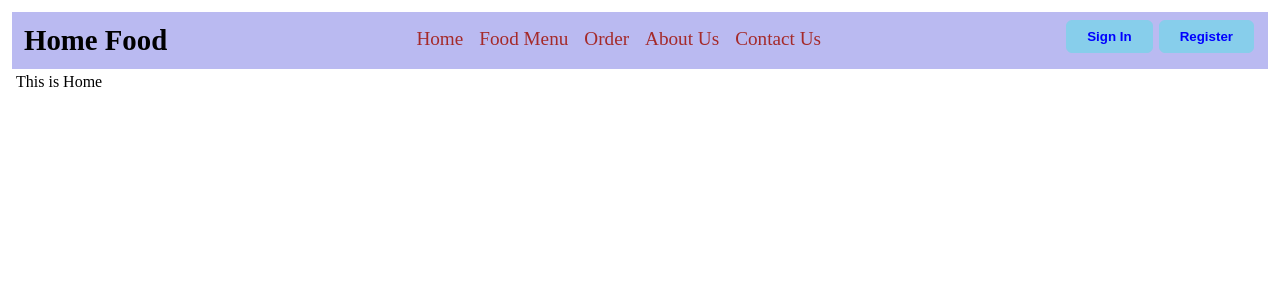
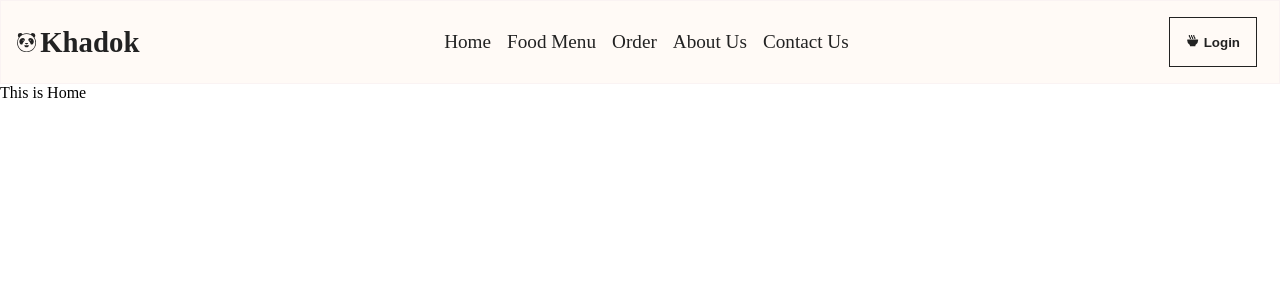
Before and after one commit to sowmitraguho/home-food-service, a React (Vite) app: page / in a window 1280 px wide. Shown: the top 300 px of the page. Built offline with nearby package versions, Linux system fonts and the light colour scheme.

Commit message:
navbar design done

```diff
--- a/package.json
+++ b/package.json
@@ -12,6 +12,7 @@
   "dependencies": {
     "react": "^19.0.0",
     "react-dom": "^19.0.0",
+    "react-icons": "^5.5.0",
     "react-router": "^7.5.0"
   },
   "devDependencies": {
--- a/src/App.css
+++ b/src/App.css
@@ -1,4 +1,5 @@
 *{
   margin: 0;
-  padding: 4px;
+  padding: 0;
+  box-sizing: border-box;
 }
--- a/src/Components/Navbar/Navbar.css
+++ b/src/Components/Navbar/Navbar.css
@@ -2,11 +2,18 @@ nav{
     display: flex;
     flex-direction: row;
     justify-content: space-between;
+    align-items: center;
     font-size: 1.2rem;
-    background-color: rgb(186, 186, 241);
+    background-color: rgb(255, 250, 246);
+    border: 1px solid rgb(250, 243, 243);
+    padding: 16px;
+
 }
 .nav-logo{
     font-size: 1.2rem;
+    color: rgb(34, 34, 34);
+    display: flex;
+    align-items: center;
 }
 .nav-links{
     display: flex;
@@ -15,18 +22,22 @@ nav{
 }
 .nav-links a{
     text-decoration: none;
-    color: brown;
+    color: rgb(34, 34, 34);
+    margin-right: 16px;
+}
+.btn{
+    /* padding-top: 8px;
+    padding-bottom: 8px;
+    padding-left: 20px;
+    padding-right: 20px; */
+    padding: 1rem;
+    margin-right: 6px;
+    font-weight: 600;
+    border: 1px solid rgb(34, 34, 34);
+    color: rgb(34, 34, 34);
+    background-color: rgb(255, 250, 246);
 
 }
-.btn{
-    padding-top: 8px;
-    padding-bottom: 8px;
-    padding-left: 20px;
-    padding-right: 20px;
-    margin-right: 6px;
-    font-weight: 900;
-    background-color: skyblue;
-    border: 1px solid skyblue;
-    border-radius: 6px;
-    color: blue;
+.mr-2{
+    margin-right: 4px;
 }
--- a/src/Components/Navbar/Navbar.jsx
+++ b/src/Components/Navbar/Navbar.jsx
@@ -1,12 +1,16 @@
 import React from 'react';
 import { Link } from 'react-router';
 import "./Navbar.css"
+import { SiFoodpanda } from "react-icons/si";
+import { BiSolidBowlHot } from "react-icons/bi";
+
 
 const Navbar = () => {
     return (
         <nav>
             <div className="nav-logo">
-                <h2>Home Food</h2>
+                <SiFoodpanda className='mr-2' />
+                <h2>Khadok</h2>
             </div>
             <div className="nav-menu">
                 <ul className="nav-links">
@@ -28,8 +32,8 @@ const Navbar = () => {
                 </ul>
             </div>
             <div className="login">
-                <button className='btn'>Sign In</button>
-                <button className='btn'>Register</button>
+                <button className='btn'><BiSolidBowlHot className='mr-2' />Login</button>
+                {/* <button className='btn'>Register</button> */}
             </div>
 
         </nav>
```
Also changed, not shown: 1 other file (tests, documents, lock files or other folders).
